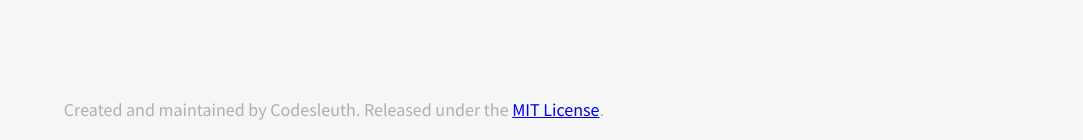
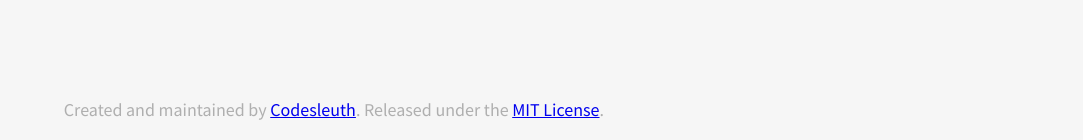
Before and after one commit to Codesleuth/split-sms, a Jekyll site: the page built from index.md, in a window 1280 px wide. Shown: the part 1086-1226 px from the top of the page, without its empty margins (197-1280 px from the left). Built offline with Jekyll 4.4.1, drawn with Linux system fonts in a browser that asks for light colours; Markdown is read by kramdown in place of the engine named in the settings; part of the change alters nothing that is shown.

Commit message:
Added link back to GitHub profile.

```diff
--- a/_includes/footer.html
+++ b/_includes/footer.html
@@ -1,3 +1,3 @@
 <p>
-  Created and maintained by Codesleuth. Released under the <a href="https://raw.githubusercontent.com/Codesleuth/split-sms/master/LICENSE">MIT License</a>.
+  Created and maintained by <a href="https://github.com/Codesleuth">Codesleuth</a>. Released under the <a href="https://raw.githubusercontent.com/Codesleuth/split-sms/master/LICENSE">MIT License</a>.
 </p>
```
